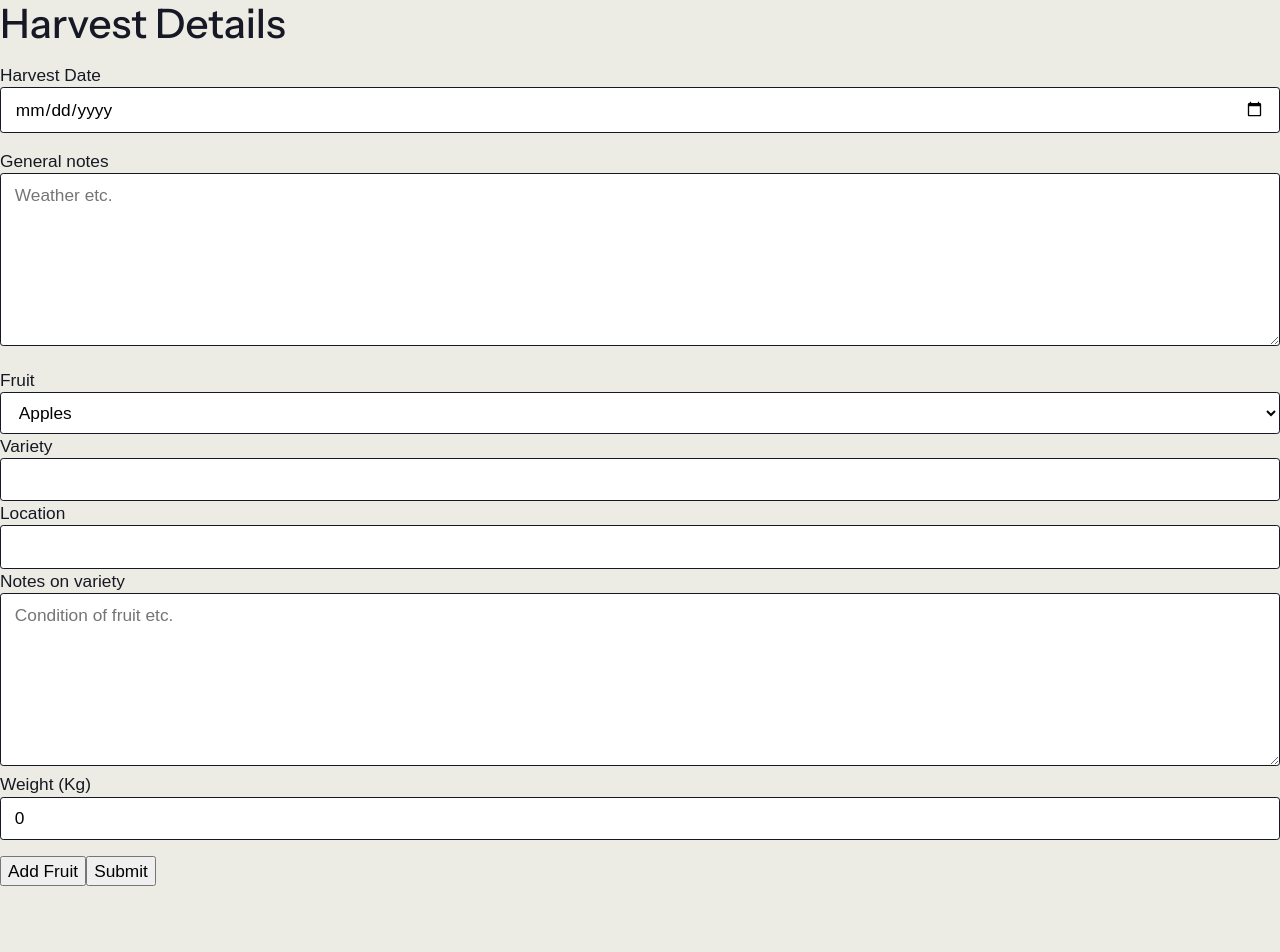
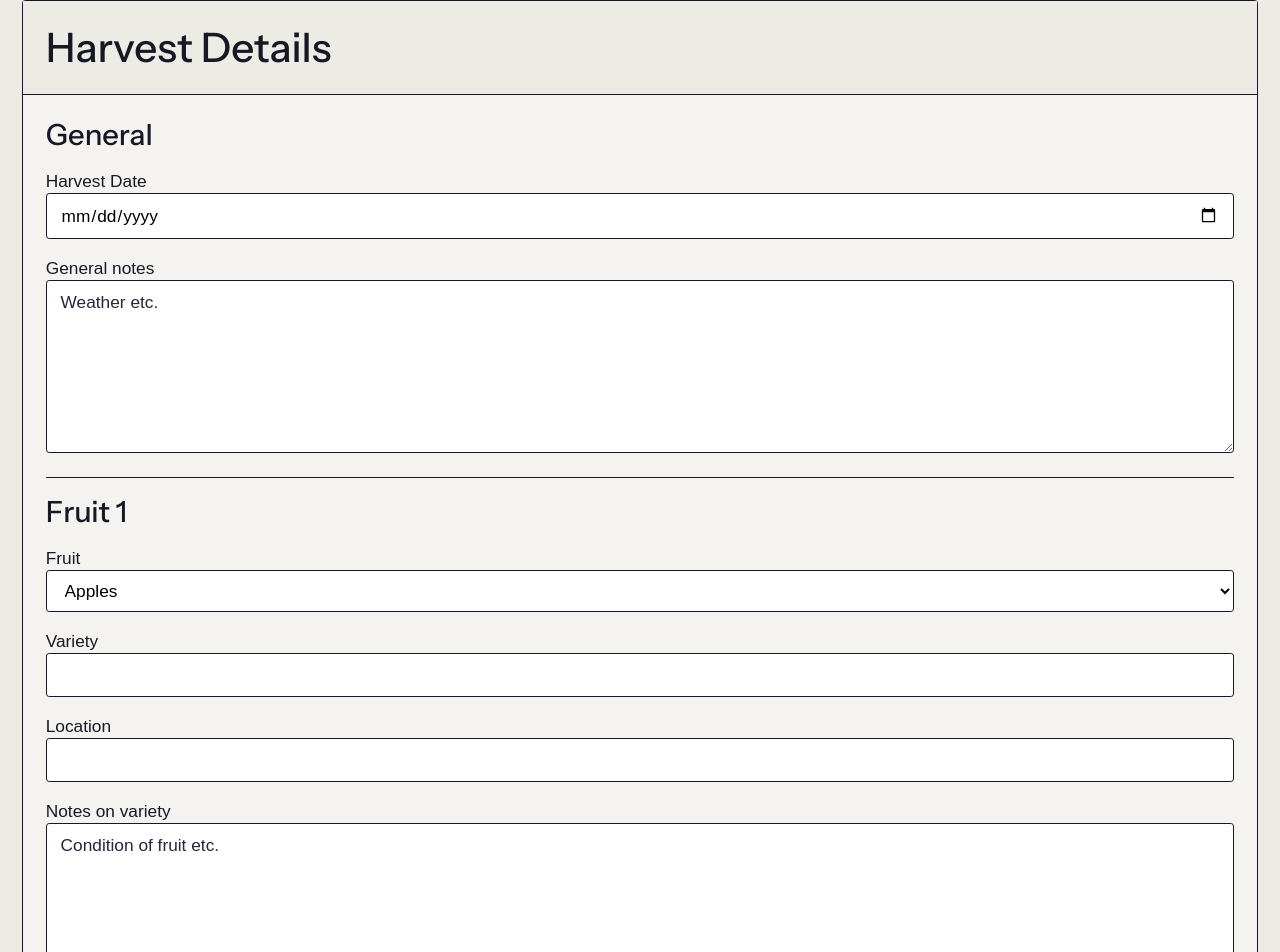
Before and after one commit to jl-stephenson/wine-cider-tracker-proto, a React (Vite) app: page / in a window 1280 px wide. Shown: the top 952 px of the page. Before the commit the page ends 886 px from the top, so only its background shows below. Built offline with nearby package versions, Linux system fonts and the light colour scheme; a web font is replaced by a local one.

Commit message:
styling: add button & card blocks

```diff
--- a/src/App.tsx
+++ b/src/App.tsx
@@ -7,7 +7,7 @@ function handleSubmit(data: HarvestFormData) {
 
 export default function App() {
   return (
-    <main>
+    <main className="wrapper">
       <HarvestForm onSubmit={handleSubmit} />
     </main>
   );
--- a/src/components/HarvestForm/index.tsx
+++ b/src/components/HarvestForm/index.tsx
@@ -37,12 +37,17 @@ export function HarvestForm({ onSubmit }: HarvestFormProps) {
   }
 
   return (
+    <section className="card">
       <form
         onSubmit={handleSubmit(submitForm)}
         aria-labelledby="harvest-form-heading"
         noValidate
       >
+        <div className="card__heading">
           <h2 id="harvest-form-heading">Harvest Details</h2>
+        </div>
+        <div className="card__content flow">
+          <h4>General</h4>
           <div>
             <label htmlFor="date">Harvest Date</label>
             <input
@@ -52,18 +57,30 @@ export function HarvestForm({ onSubmit }: HarvestFormProps) {
               aria-describedby="date-error"
               aria-invalid={!!errors.date}
             />
-      {errors.date?.message && <p role="alert" id="date-error"><small>{errors.date?.message}</small></p>}
+            {errors.date?.message && (
+              <p role="alert" id="date-error">
+                <small>{errors.date?.message}</small>
+              </p>
+            )}
           </div>
           <div>
             <label htmlFor="notes">General notes</label>
-      <textarea id="notes" placeholder="Weather etc." {...register("notes")} />
+            <textarea
+              id="notes"
+              placeholder="Weather etc."
+              {...register("notes")}
+            />
           </div>
 
           {fields.map((fruits, index) => (
-        <div key={fruits.id}>
+            <div key={fruits.id} className="card__segment flow">
+              <h4>Fruit {index + 1}</h4>
               <div>
                 <label htmlFor={`type-${index}`}>Fruit</label>
-          <select id={`type-${index}`} {...register(`fruits.${index}.type`)}>
+                <select
+                  id={`type-${index}`}
+                  {...register(`fruits.${index}.type`)}
+                >
                   <option value="apples">Apples</option>
                   <option value="grapes">Grapes</option>
                 </select>
@@ -78,7 +95,9 @@ export function HarvestForm({ onSubmit }: HarvestFormProps) {
                   aria-invalid={!!errors.fruits?.[index]?.variety}
                 />
                 {errors.fruits?.[index]?.variety?.message && (
-            <p role="alert" id="variety-error"><small>{errors.fruits?.[index]?.variety?.message}</small></p>
+                  <p role="alert" id="variety-error">
+                    <small>{errors.fruits?.[index]?.variety?.message}</small>
+                  </p>
                 )}
               </div>
               <div>
@@ -91,11 +110,15 @@ export function HarvestForm({ onSubmit }: HarvestFormProps) {
                   aria-invalid={!!errors.fruits?.[index]?.location}
                 />
                 {errors.fruits?.[index]?.location?.message && (
-            <p role="alert" id="location-error"><small>{errors.fruits?.[index]?.location?.message}</small></p>
+                  <p role="alert" id="location-error">
+                    <small>{errors.fruits?.[index]?.location?.message}</small>
+                  </p>
                 )}
               </div>
               <div>
-          <label htmlFor={`variety-notes-${index}`}>Notes on variety</label>
+                <label htmlFor={`variety-notes-${index}`}>
+                  Notes on variety
+                </label>
                 <textarea
                   id={`variety-notes-${index}`}
                   placeholder="Condition of fruit etc."
@@ -109,16 +132,24 @@ export function HarvestForm({ onSubmit }: HarvestFormProps) {
                   type="number"
                   step="0.01"
                   placeholder="0.00"
-            {...register(`fruits.${index}.weight`, { valueAsNumber: true })}
+                  {...register(`fruits.${index}.weight`, {
+                    valueAsNumber: true,
+                  })}
                   aria-describedby="weight-error"
                   aria-invalid={!!errors.fruits?.[index]?.weight}
                 />
                 {errors.fruits?.[index]?.weight?.message && (
-            <p role="alert" id="weight-error"><small>{errors.fruits?.[index]?.weight?.message}</small></p>
+                  <p role="alert" id="weight-error">
+                    <small>{errors.fruits?.[index]?.weight?.message}</small>
+                  </p>
                 )}
               </div>
               {index !== 0 && (
-            <button type="button" onClick={() => remove(index)}>
+                <button
+                  type="button"
+                  className="button"
+                  onClick={() => remove(index)}
+                >
                   Delete
                 </button>
               )}
@@ -127,6 +158,7 @@ export function HarvestForm({ onSubmit }: HarvestFormProps) {
 
           <button
             type="button"
+            className="button"
             onClick={() =>
               append({
                 type: "apples",
@@ -140,7 +172,11 @@ export function HarvestForm({ onSubmit }: HarvestFormProps) {
             Add Fruit
           </button>
 
-      <button type="submit">Submit</button>
+          <button type="submit" className="button">
+            Submit
+          </button>
+        </div>
       </form>
+    </section>
   );
 }
--- /dev/null
+++ b/src/css/blocks/button.css
@@ -0,0 +1,16 @@
+.button {
+--button-bg: var(--color-primary);
+--button-text: var(--color-white);
+--button-x-padding: 1.5em;
+--button-y-padding: 1em;
+
+  width: 100%;
+  border: var(--stroke);
+  line-height: var(--leading-flat);
+  border: var(--stroke);
+  cursor: pointer;
+  background: var(--button-bg);
+  color: var(--button-text);
+  padding: var(--button-y-padding) var(--button-x-padding);
+  text-decoration: none;
+}
--- /dev/null
+++ b/src/css/blocks/card.css
@@ -0,0 +1,22 @@
+.card {
+  border: var(--stroke);
+  border-radius: var(--radius-s);
+
+}
+
+.card__heading {
+  background: var(--color-light);
+  width: 100%;
+  border-bottom: var(--stroke);
+  padding: var(--space-l);
+}
+
+.card__content {
+  background: var(--color-light-glare);
+  padding: var(--space-l);
+}
+
+.card__segment {
+    border-top: var(--stroke);
+    padding-block-start: 1em;
+}
--- /dev/null
+++ b/src/css/compositions/flow.css
@@ -0,0 +1,3 @@
+.flow > * + * {
+    margin-block-start: var(--flow-space, 1em);
+}
--- /dev/null
+++ b/src/css/compositions/wrapper.css
@@ -0,0 +1,7 @@
+.wrapper {
+  margin-inline: auto;
+  max-width: var(--wrapper-max-width, 1360px);
+  padding-left: var(--gutter);
+  padding-right: var(--gutter);
+  position: relative;
+}
--- a/src/css/global.css
+++ b/src/css/global.css
@@ -3,3 +3,8 @@
 @import "./global/variables.css";
 
 @import "./global/global-styles.css";
+
+@import "./blocks/card.css";
+@import "./blocks/button.css";
+@import "./compositions/flow.css";
+@import "./compositions/wrapper.css"
--- a/src/css/global/global-styles.css
+++ b/src/css/global/global-styles.css
@@ -53,25 +53,25 @@ small {
   }
 }
 
-form > * + * {
-  margin-top: var(--flow-space, 1rem);
-}
-
 :is(input, select, textarea) {
   accent-color: var(--color-dark);
 }
 
-:is(input:not([type="checkbox"], [type="radio"], [type="color"]), select, textarea) {
+:is(
+  input:not([type="checkbox"], [type="radio"], [type="color"]),
+  select,
+  textarea
+) {
   padding: 0.5em 0.8em;
   border-radius: var(--radius-s);
   border: var(--stroke);
   background: var(--color-white);
   width: 100%;
-}
 
   &::placeholder {
     color: var(--color-dark-glare);
     opacity: 1;
+  }
 }
 
 label {
@@ -91,13 +91,12 @@ label:has(input) {
 }
 
 label:has(input) + label:has(input) {
-    --flow-space: var(--space-s-m)
+  --flow-space: var(--space-s-m);
 }
 
 label:has(input) input {
   transform: translateY(-0.1ex);
 }
-
 
 input:disabled {
   background: var(--color-light-shade);
@@ -108,7 +107,6 @@ label input:disabled + * {
   cursor: not-allowed;
 }
 
-
 fieldset {
   border: var(--stroke);
   padding: var(--space-s);
--- a/src/css/global/variables.css
+++ b/src/css/global/variables.css
@@ -26,6 +26,7 @@
   --font-heading: "Instrument Sans", sans-serif;
 
   /* text leading */
+  --leading-flat: 1;
   --leading-fine: 1.2;
   --leading-standard: 1.4;
 
@@ -67,4 +68,6 @@
   --space-s-m: clamp(0.625rem, 0.5rem + 0.625vw, 1.125rem);
   --space-m-l: clamp(0.9375rem, 0.7969rem + 0.7031vw, 1.5rem);
   --space-2xl-3xl: clamp(2.5rem, 2rem + 2.5vw, 4.5rem);
+
+  --gutter: var(--space-m-l);
 }
```
Also changed, not shown: vite.config.ts (+8 -8 lines). Lines whose indentation alone changed are shown as unchanged.
